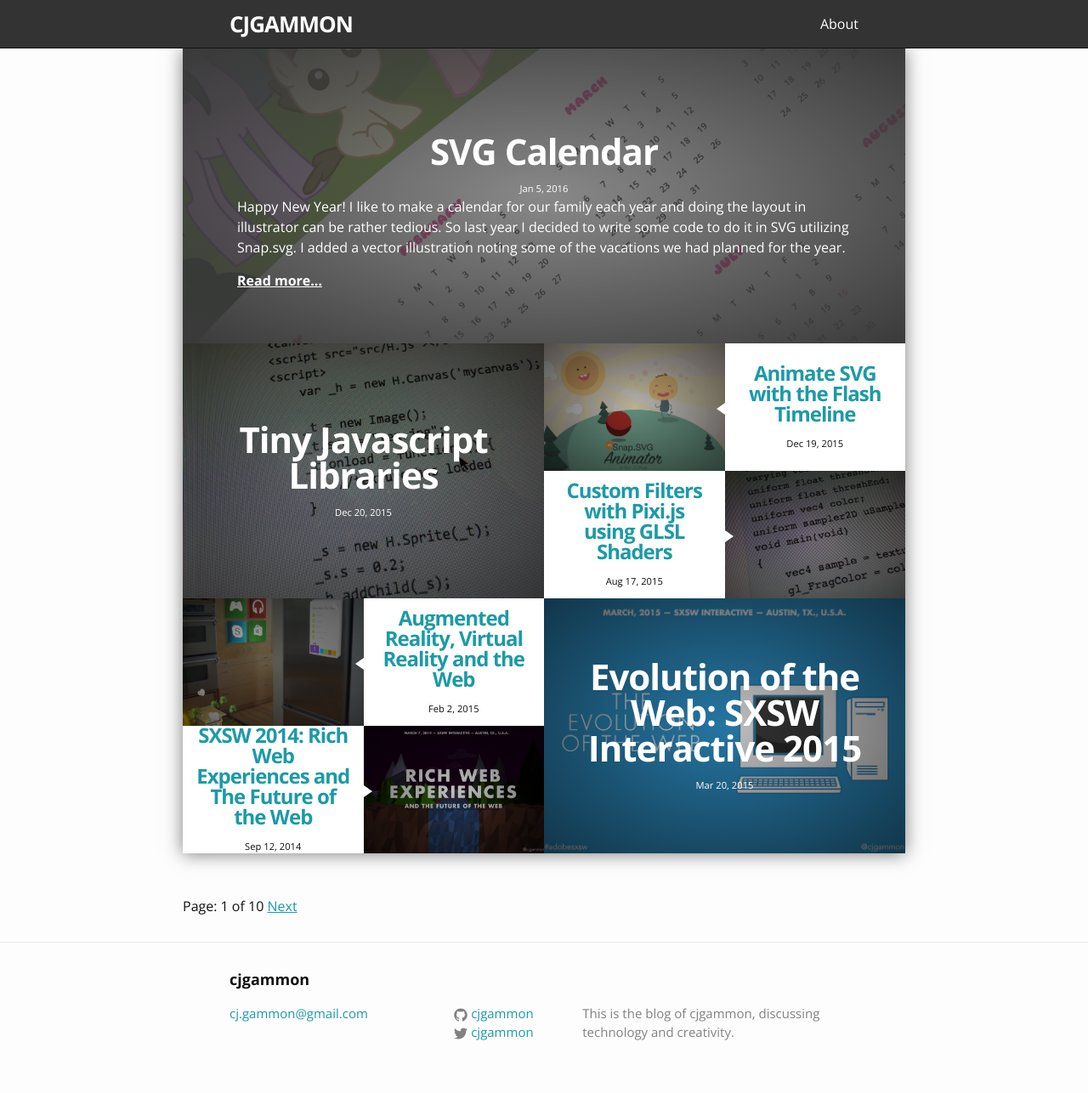
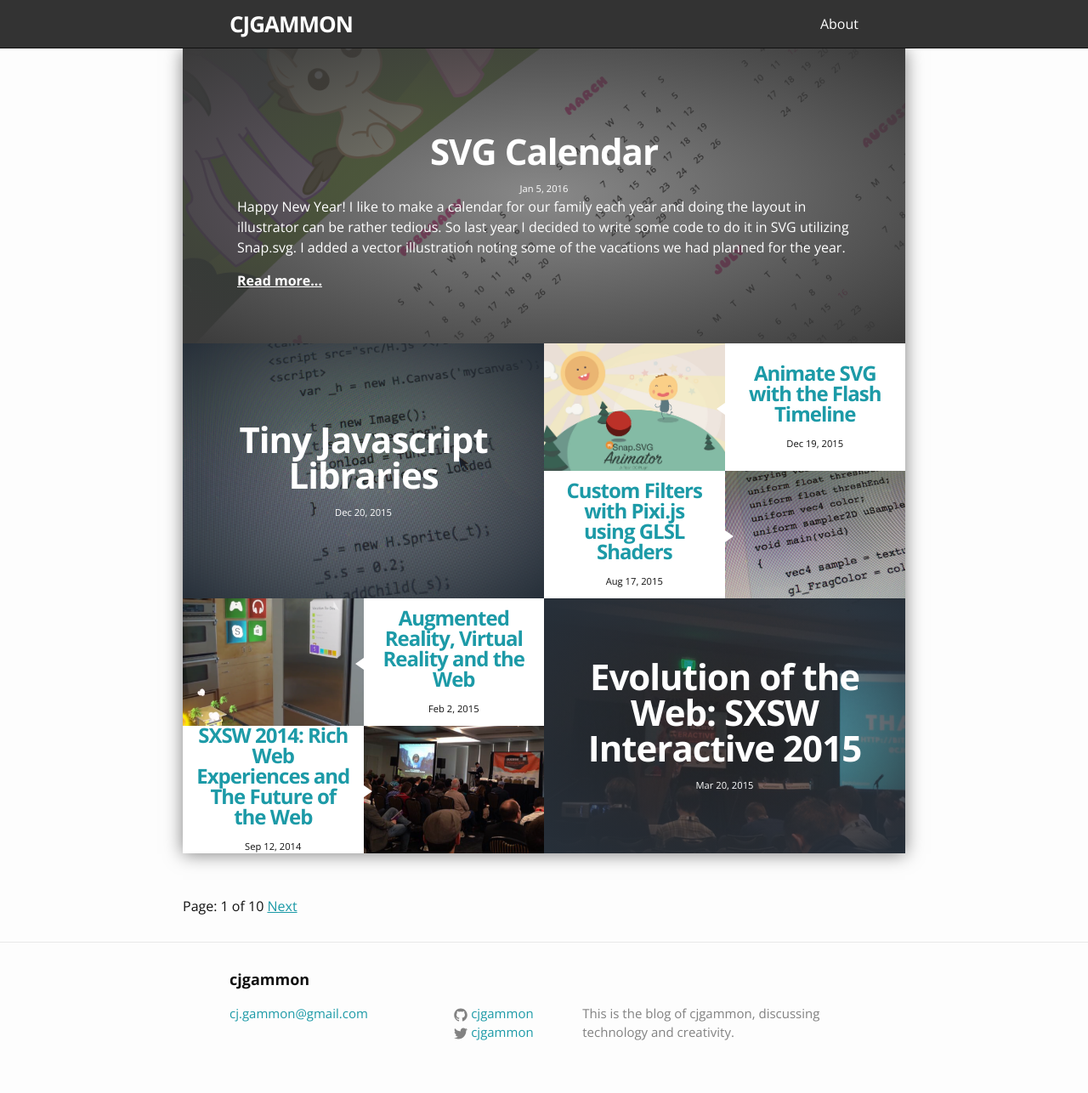
Before and after one commit to cjgammon/blog, a Jekyll site: the page built from index.html, in a window 1280 px wide. Shown: the whole page at 85% size. Built offline with Jekyll 4.4.1, drawn with Linux system fonts in a browser that asks for light colours; the list of posts is cut into pages by our own code.

Commit message:
update cover images

```diff
--- a/_sass/_layout.scss
+++ b/_sass/_layout.scss
@@ -287,6 +287,10 @@
     &:visited{
       color: white;
     }
+
+    &:hover{
+      color: #cccccc;
+    }
   }
 
 }
@@ -413,7 +417,7 @@
   width: 100%;
   height: 100%;
   background-color: rgba(0, 0, 0, 0.5);
-  background: radial-gradient(ellipse at center, rgba(0,0,0,0.25) 0%, rgba(0,0,0,0.66) 100%);
+  background: radial-gradient(ellipse at center, rgba(38,47,57,0.25) 0%, rgba(38,47,57,1) 100%);
 
   &.darker{
     background: radial-gradient(ellipse at center, rgba(58,58,58,0.6) 0%, rgba(58,58,58,1) 100%);
--- a/index.html
+++ b/index.html
@@ -45,7 +45,6 @@
           {% for post in paginator.posts offset:2 limit:2 %}
           <div class="main-quarter">
             <div class="main-quarter-img" {{ if post.image }}style="background-image: url('{{ post.image }}')" {{ endif }}>
-              <div class="image-gradient"></div>
             </div>
             <div class="main-quarter-text">
               <a href="{{ post.url }}"><h2 class="post-title" itemprop="name headline">{{ post.title }}</h2></a>
@@ -71,7 +70,6 @@
           {% for post in paginator.posts offset:5 %}
           <div class="main-quarter">
             <div class="main-quarter-img" {{ if post.image }}style="background-image: url('{{ post.image }}')" {{ endif }}>
-              <div class="image-gradient"></div>
             </div>
             <div class="main-quarter-text">
               <a href="{{ post.url }}"><h2 class="post-title" itemprop="name headline">{{ post.title }}</h2></a>
```
Also changed, not shown: img/covers/2014-9-12-richweb.png, img/covers/2015-3-20-evolution.png, img/covers/2016-1-4-calendar.jpg (deleted).
